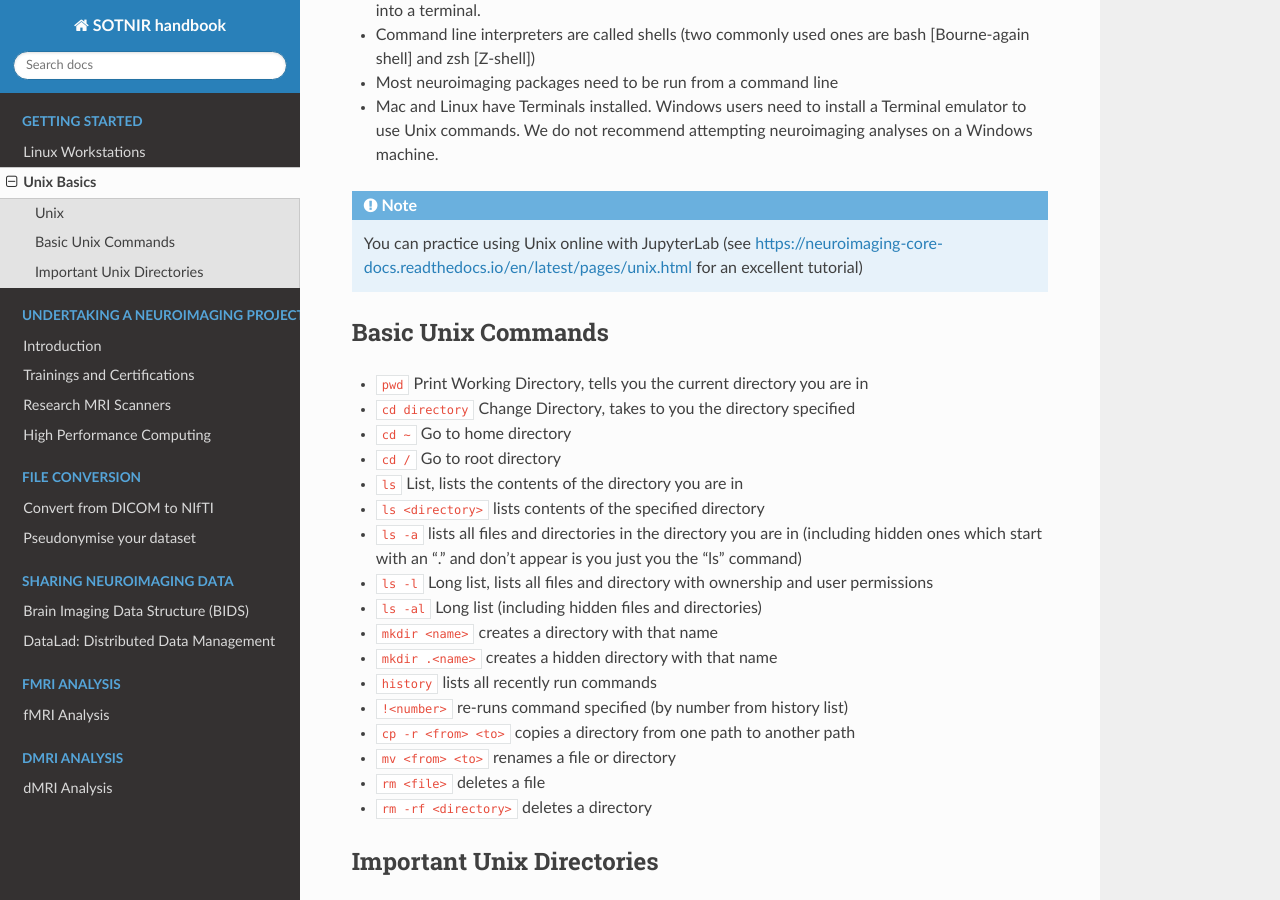
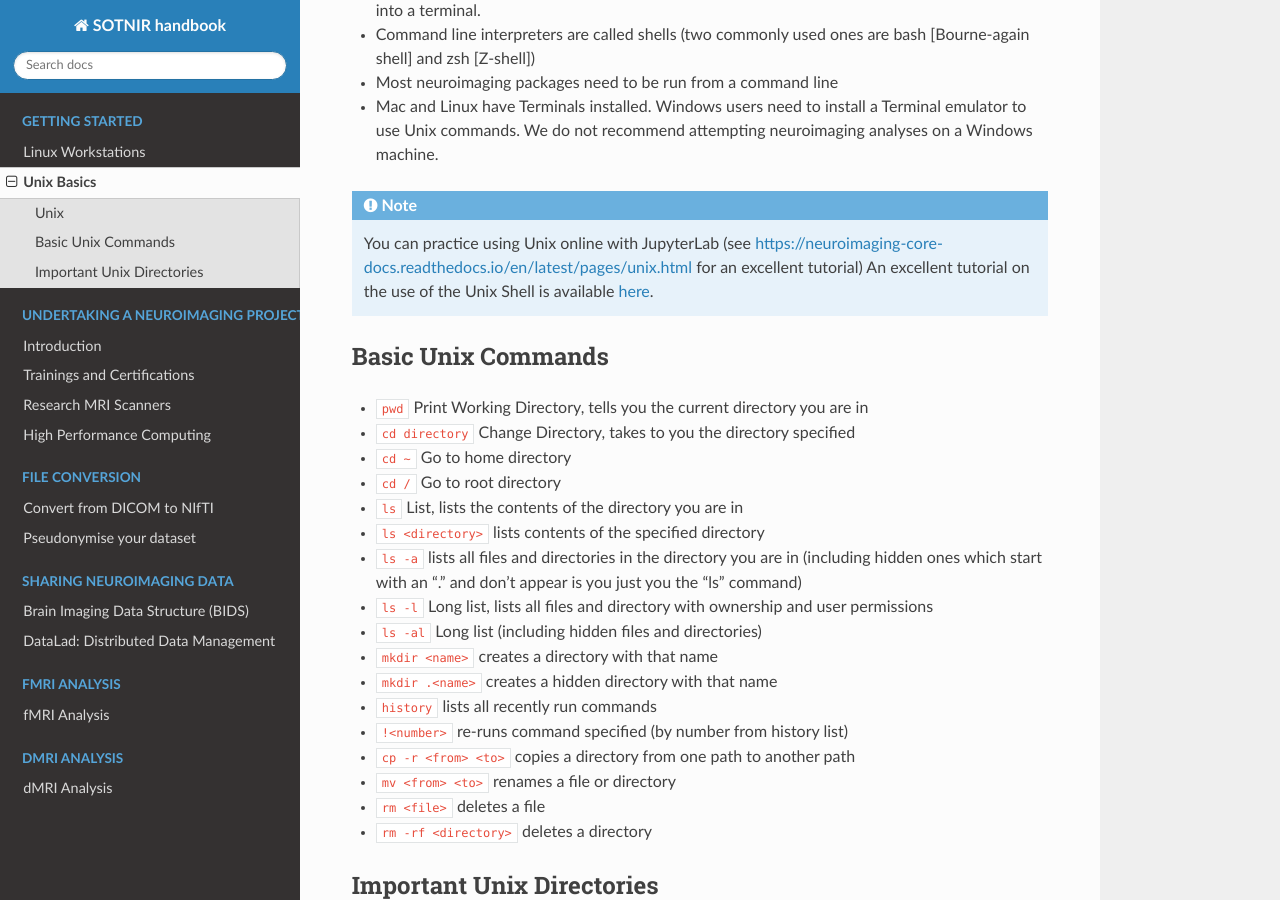
Before and after one commit to nhuneke/sotnir-handbook, a Sphinx documentation site: the page built from docs/getting-started/unix-basics.rst, in a window 1280 px wide and 900 px high, scrolled down 362 px. Built offline with Sphinx 7.4.7 and the Read the Docs theme 2.0.0, drawn with Linux system fonts in a browser that asks for light colours; pages that are not in the unit, such as notebooks, are missing from menus.

Commit message:
Add software carpentry course to unix basics

```diff
--- a/docs/getting-started/unix-basics.rst
+++ b/docs/getting-started/unix-basics.rst
@@ -17,6 +17,7 @@ Unix
 
 .. note::
     You can practice using Unix online with JupyterLab (see https://neuroimaging-core-docs.readthedocs.io/en/latest/pages/unix.html for an excellent tutorial)
+    An excellent tutorial on the use of the Unix Shell is available `here <https://swcarpentry.github.io/shell-novice/>`_.
 
 Basic Unix Commands
 --------------------
```
